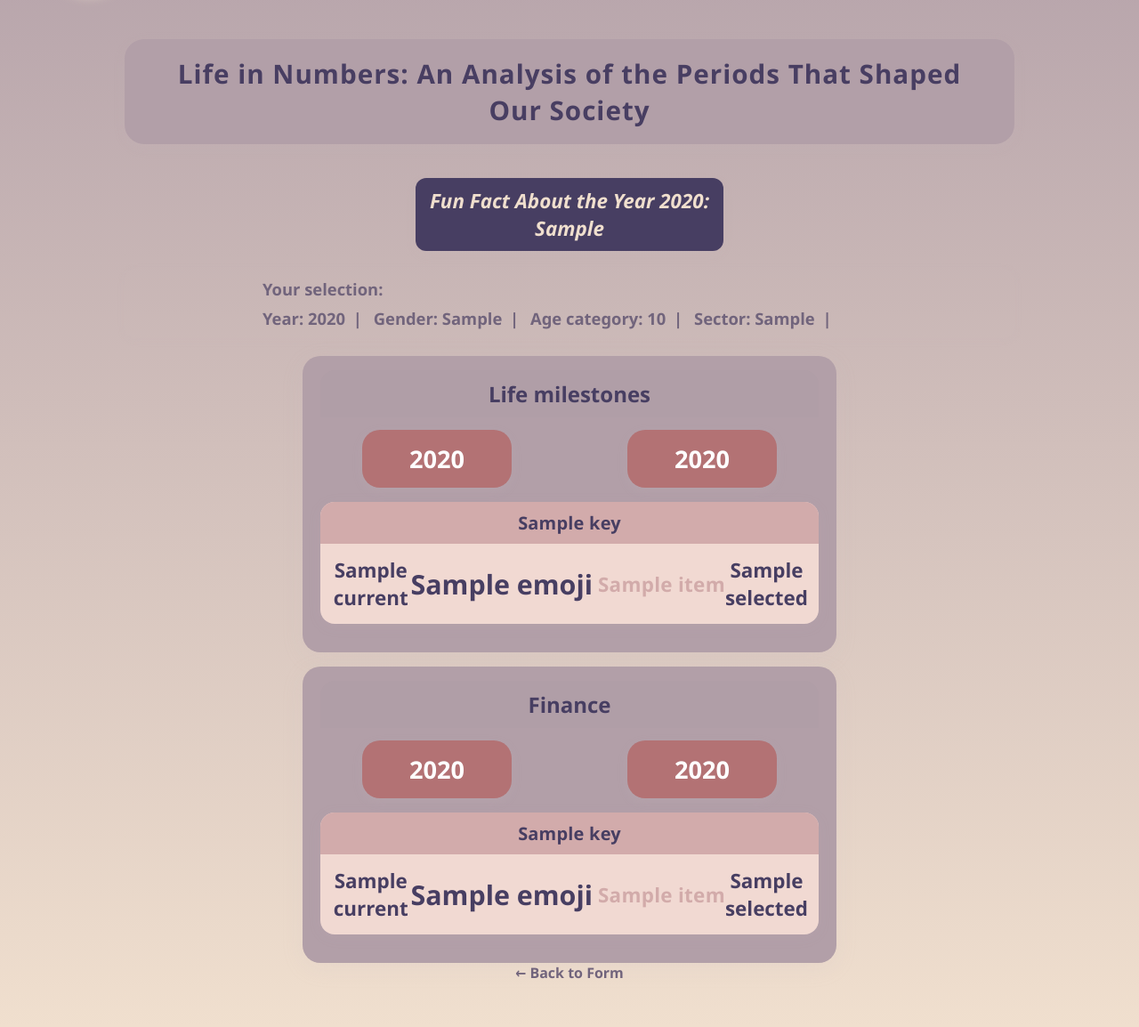
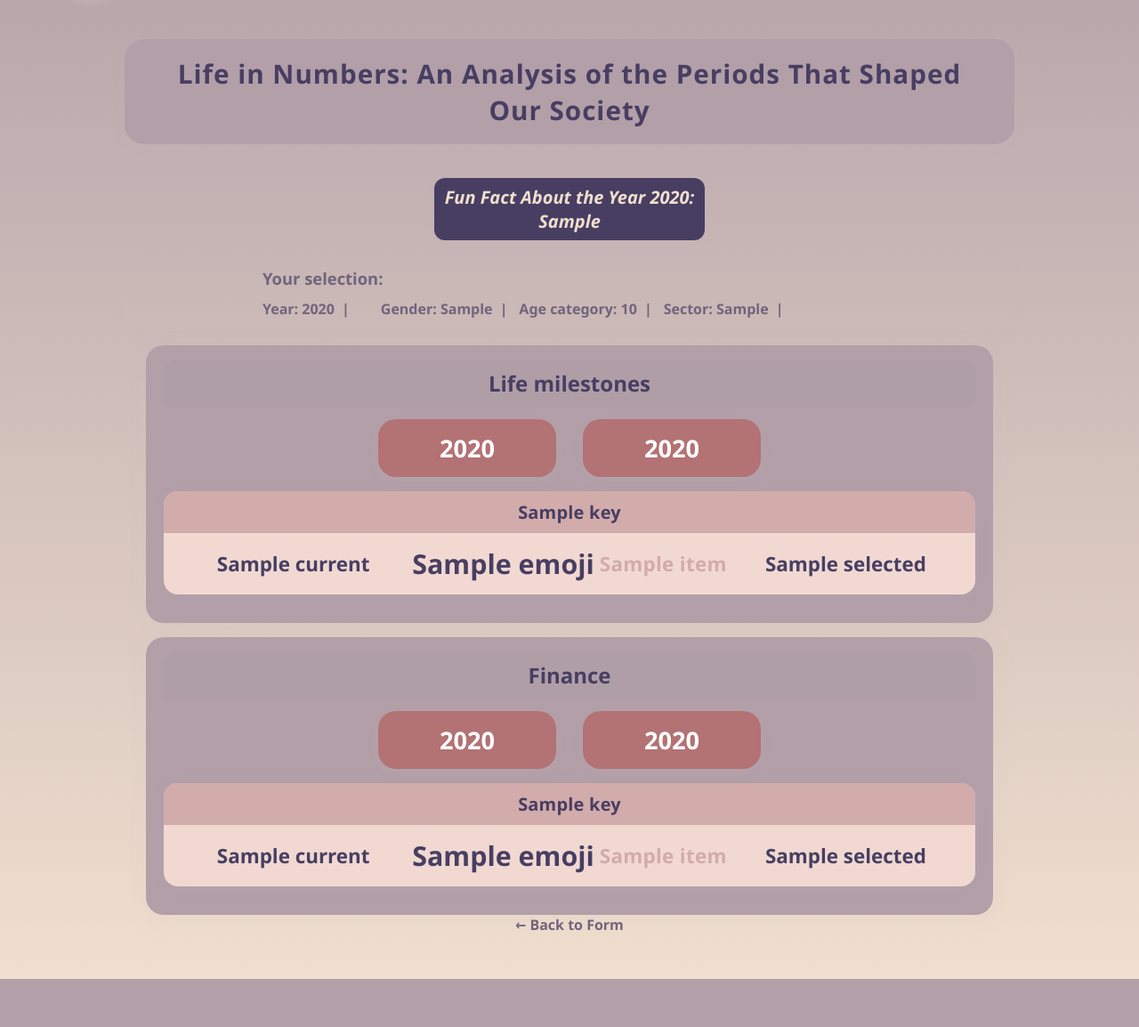
Before and after one commit to PirekPavlina/Web_Projekt_PIVOT, a Flask app: template templates/results.html in a window 1280 px wide. Shown: the part 156-1310 px from the top of the page at 89% size. After the commit the page ends 1256 px from the top, so only its background shows below. Run offline with Flask 3, Linux system fonts and the light colour scheme; the template is opened without the code that fills it: most values are stand-ins (such as "Sample title", 1, 10 or a date in 2020); parts of the project's set-up code (start-up, migrations or seed data) failed here and were passed over.

Commit message:
Change media

```diff
--- a/static/style.css
+++ b/static/style.css
@@ -471,9 +529,45 @@ button:active {
     white-space: normal;
     text-align: left;
   }
+  .dashboard-col {
+    max-width: 100%;
+    flex: 1 1 100%;
+    box-sizing: border-box;
+  }
+  .selected-params strong {
+    flex-basis: 100%;
+    margin-bottom: 8px;
+  }
   .param-pair {
+    flex: 1 1 auto;
+    min-width: 120px;
     white-space: nowrap;
-    display: inline-block;
     margin-right: 8px;
+    font-size: 1rem;
+  }
+  .fun-fact {
+    font-size: 1.25rem;
+    padding: 8px 12px;
+    max-width: 95%;
+    margin: 0 auto 20px auto;
+  }
+  .results-frame {
+    flex-direction: column;
+    gap: 16px;
+    padding-left: 24px;
+    padding-right: 24px;
+    max-width: 100%;
+  }
+  .dashboard-years {
+    gap: 30px;
+    justify-content: center;
+  }
+  .dashboard-years > .dashboard-pill {
+    flex: 1 1 0;
+    min-width: 120px;
+    max-width: 200px;
+    text-align: center;
+    white-space: nowrap;
+    box-sizing: border-box;
   }
 }
```
Also changed, not shown: other parts of static/style.css (+69 -11 lines).
